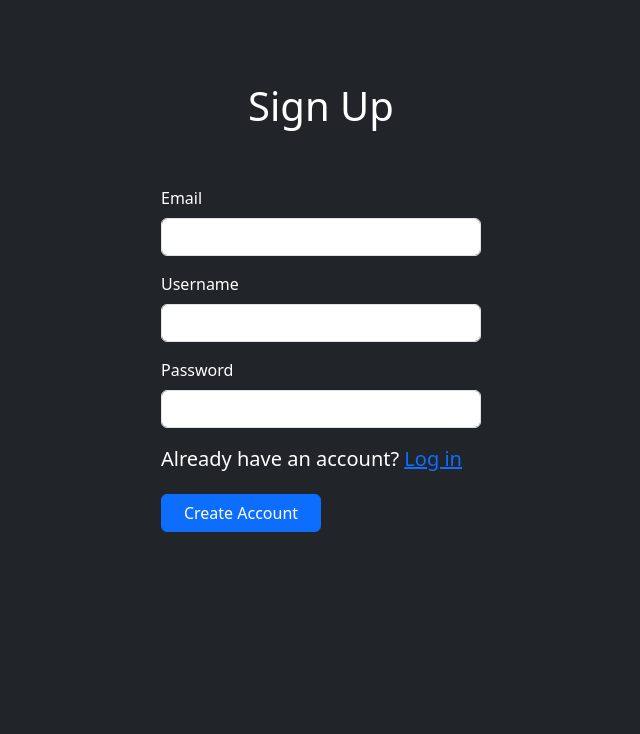
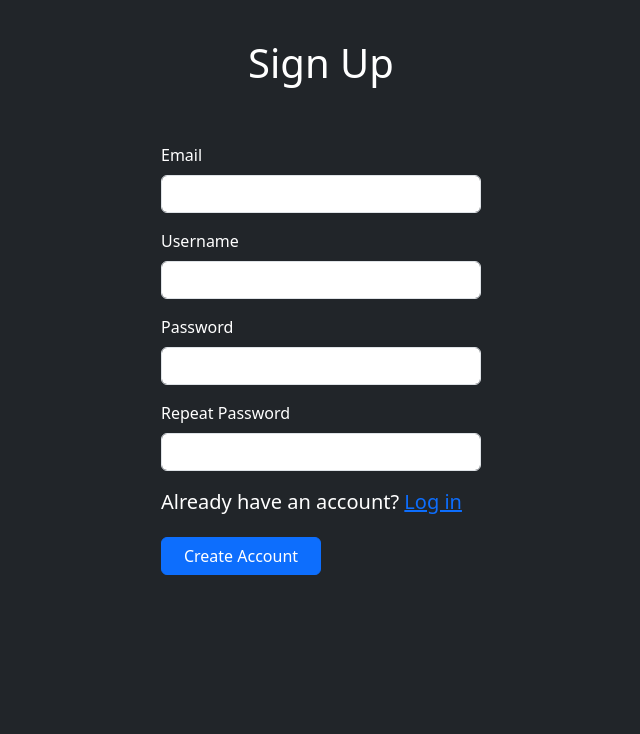
Before and after one commit to Kanexxy/FilePro, a Flask app: page /signup in a window 1280 px wide. Shown: the part 66-800 px from the top of the page, without its empty margins (319-959 px from the left). Run offline with Flask 2, Linux system fonts and the light colour scheme; some libraries are stand-ins or nearby versions.

Commit message:
add signup and security features

```diff
--- a/filepro/routes/auth/auth.py
+++ b/filepro/routes/auth/auth.py
@@ -1,7 +1,10 @@
 from flask import Blueprint, render_template, session, request, redirect
-from filepro.utils.db_utils import get_user_data
+from filepro.utils.db_utils import get_user_data, create_user
+import re
 from hashlib import md5
 
+
+EMAIL_REGEX = r"\b[A-Za-z0-9._%+-]+@[A-Za-z0-9.-]+\.[A-Z|a-z]{2,}\b"
 auth_blueprint = Blueprint("auth_blueprint", __name__, template_folder="templates")
 
 
@@ -10,11 +13,11 @@ def login():
     errormsg = ""
     if request.method == "POST":
         data = get_user_data(request.form.get("user_identifier"))
-        password = md5(request.form.get("password").encode()).hexdigest()
         if data:
+            password = md5(request.form.get("password").encode()).hexdigest()
             if password == data.password and data.id != "1":  # check if anonymous
                 session["password"] = password
-                session["email"] = data.email
+                session["username"] = data.username
                 return redirect(f"/user/{data.username}")
         errormsg = "Wrong username/email or password!"
     return render_template("login.html", errormsg=errormsg)
@@ -22,7 +25,22 @@ def login():
 
 @auth_blueprint.route("/signup", methods=["GET", "POST"])
 def signup():
-    errormsg = ""
     if request.method == "POST":
-        ...
+        email = request.form.get("email")
+        password = md5(request.form.get("password").encode()).hexdigest()
+        username = request.form.get("username")
+        if not re.fullmatch(EMAIL_REGEX, email):
+            return render_template("signup.html", errormsg="Please suppy a valid email!")
+        if get_user_data(email):
+            return render_template("signup.html", errormsg="Email already registered!")
+        if len(username) < 3:
+            return render_template("signup.html", errormsg="Username has to be at least 3 characters long!")
+        if re.fullmatch(EMAIL_REGEX, username):
+            return render_template("signup.html", errormsg="Please do not supply an email as username!")
+        if get_user_data(username):
+            return render_template("signup.html", errormsg="Username is already taken!")
+        create_user(username, password, email)
+        session["password"] = password
+        session["email"] = email
+        return redirect(f"/user/{username}")
     return render_template("signup.html")
--- a/filepro/routes/auth/templates/signup.html
+++ b/filepro/routes/auth/templates/signup.html
@@ -5,20 +5,51 @@
         <form class="align-self-center w-25" method="post">
             <h1 class="d-flex justify-content-center display-6 pb-5">Sign Up</h1>
             <div class="mb-3">
-                <label for="exampleInputEmail1" class="form-label">Email</label>
-                <input type="email" required name="email" class="form-control" id="exampleInputEmail1" aria-describedby="emailHelp">
+                <label for="email" class="form-label">Email</label>
+                <input type="email" required name="email" class="form-control" id="email" aria-describedby="emailHelp">
             </div>
             <div class="mb-3">
-                <label for="exampleInputEmail1" class="form-label">Username</label>
-                <input type="text" required name="username" class="form-control" id="exampleInputEmail1" aria-describedby="emailHelp">
+                <label for="username" class="form-label">Username</label>
+                <input type="text" required name="username" class="form-control" id="username" aria-describedby="emailHelp">
             </div>
             <div class="mb-3">
-                <label for="exampleInputPassword1" class="form-label">Password</label>
-                <input type="password" required name="password" class="form-control" id="exampleInputPassword1">
+                <label for="password" class="form-label">Password</label>
+                <input type="password" required name="password" class="form-control" id="password">
             </div>
+            <div class="mb-3">
+                <label for="confirm_password" class="form-label">Repeat Password</label>
+                <input type="password" required class="form-control" id="confirm_password">
+            </div>
+            <div id="pswerror" class="form-text fs-5 pb-0" ></div>
             <div id="emailHelp" class="form-text text-white fs-5">Already have an account? <a href="/login">Log in</a></div>
             <div id="errormsg" class="form-text text-danger fs-5">{{ errormsg }}</div>
-            <button type="submit" class="btn btn-primary w-50 mt-3">Create Account</button>
+            <button type="submit" class="btn btn-primary w-50 mt-3" id="submit-btn">Create Account</button>
         </form>
     </div>
+    <script defer>
+        const pwEl = document.getElementById('password');
+        const confirmEl = document.getElementById('confirm_password');
+        const pswError = document.getElementById('pswerror');
+        const submitBtn = document.getElementById('submit-btn');
+
+
+        const check_password_matching = () => {
+            if (!pwEl.value || !confirmEl.value) {
+                pswError.style.display = "none";
+                return;
+            }
+
+            pswError.style.display = "block";
+            if (pwEl.value == confirmEl.value) {
+                pswError.style.display = "none";
+                submitBtn.disabled = false;
+            } else {
+                pswError.style.color = 'red';
+                pswError.innerHTML = 'Passwords do not match.';
+                submitBtn.disabled = true;
+            }
+        }
+        pwEl.addEventListener('input', check_password_matching);
+        confirmEl.addEventListener('input', check_password_matching);
+    </script>
 {% endblock %}
--- a/filepro/templates/base.html
+++ b/filepro/templates/base.html
@@ -1,13 +1,14 @@
 <!DOCTYPE html>
 <html lang="en" class="h-100">
 <head>
-    {% block head %}
     <style>
     </style>
     <meta charset="UTF-8">
     <link rel="stylesheet" href="{{url_for("static", filename="css/bootstrap.min.css")}}">
     <script src="{{url_for("static", filename="js/bootstrap.bundle.min.js")}}"></script>
+    <script src="{{url_for("static", filename="js/utils.js")}}" defer></script>
     <title>{% block title %}{% endblock %} - FilePro</title>
+    {% block head %}
     {% endblock %}
 </head>
 <body class="h-100 text-white">
@@ -29,11 +30,11 @@
           </div>
         </nav>
     </div>
-    <div id="content" class="bg-dark" style="height: calc(100vh - 66px)">{% block content %}
-
-      {% endblock %}</div>
+    <div id="content" class="bg-dark" style="height: calc(100vh - 66px)">
+      {% block content %}
+      {% endblock %}
+    </div>
     <div id="footer">
-
         {% block footer %}
         {% endblock %}
     </div>
--- a/filepro/utils/models.py
+++ b/filepro/utils/models.py
@@ -1,5 +1,4 @@
 from dataclasses import dataclass
-
 
 @dataclass
 class User:
```
Also changed, not shown: filepro/routes/files/file.py (+5 -2 lines), filepro/utils/utils.py (+9 -0 lines), filepro/database/filepro.db, filepro/static/js/bootstrap.bundle.min.js, filepro/static/js/utils.js (added).
